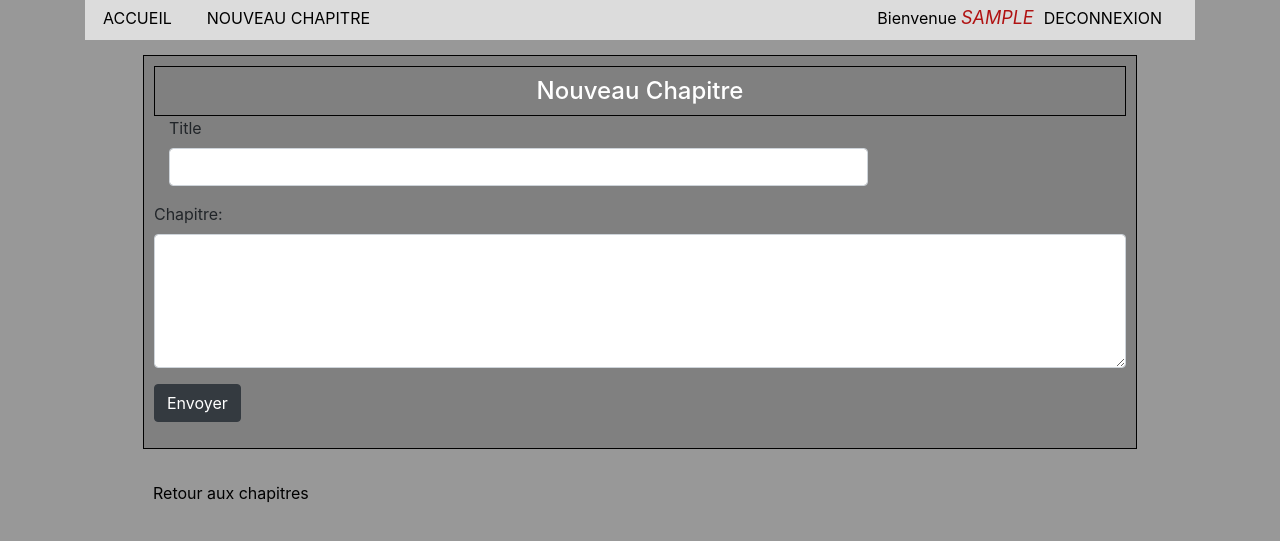
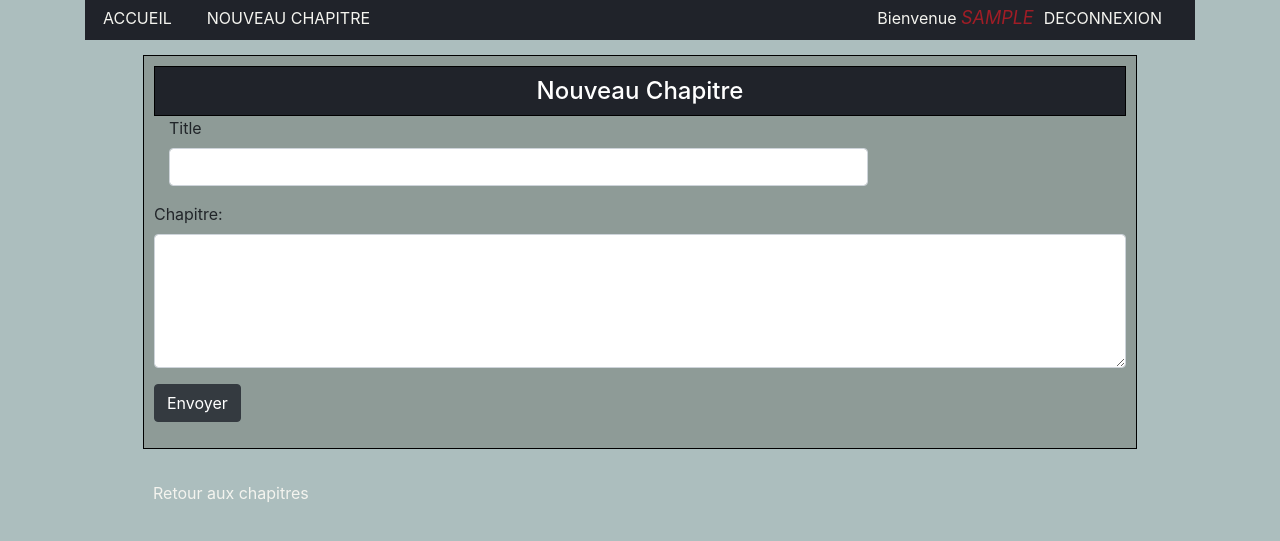
Before and after one commit to testkercode/projetBlog, a PHP site: template view/postChapterView.php in a window 1280 px wide. Shown: the top 541 px of the page. Run offline with PHP 8.4, Linux system fonts and the light colour scheme; the template is opened without the code that fills it, so the values that code supplies are empty; the visitor is signed in with stand-in values (Sample User, id 1); some libraries are stand-ins or nearby versions.

Commit message:
css mis a jour

```diff
--- a/assets/css/style.css
+++ b/assets/css/style.css
@@ -1,10 +1,11 @@
 body{
-    background-color:rgb(152, 152, 152);
+    background-color:#acbebe;
 }
 
 h1,h2, h3
 {
     text-align:center;
+    background-color: #acbebe;
 }
 h3
 {
@@ -16,7 +17,7 @@ h3
 }
 .news p
 {
-    background-color :#ffffff;
+    background-color :#f4f4ef;
     padding: 5%;
 }
 .news
@@ -25,26 +26,26 @@ h3
     margin:auto;
 }
 .news form{
-    background-color:#808080;
+    background-color:#8e9b97;
     margin-bottom:2em;
     padding:1%;
     border: 1px solid black;
 
 }
 .news h2{
-    background-color:#808080;
+    background-color:#acbebe;
     padding:1%;
     border: 1px solid black;
 }
 
 .news h3 {
-    background-color:#808080;
+    background-color:#20232a;
     padding:1%;
     border: 1px solid black;
 }
 #nav{
-    background-color:gainsboro;
-    color: black;
+    background-color:#20232a;
+    color: #f4f4ef;
     height: 40px;
     line-height: 20px;
     margin-bottom: 15px;
@@ -52,7 +53,7 @@ h3
 
 }
 #hnav{
-    color: rgb(0, 0, 0);
+    color: #f4f4ef;;
 }
 #nav ul{
     list-style: none;
@@ -61,18 +62,18 @@ h3
 #user{
     font-size: 18px;
     text-transform: uppercase;
-    color: rgb(176, 18, 18);
+    color: #a01d26;
 }
 a
 {
     text-decoration: none;
-    color: rgb(0, 0, 0);
+    color: #f4f4ef;
     margin-right: 25px;
     margin-left: 10px;
 }
 a:hover{
     text-decoration: none;
-    color: rgb(91, 85, 176);
+    color: #a01d26;
 }
 #pError{
     text-align: center;
@@ -87,7 +88,7 @@ a:hover{
 }
 #delete{
     font-size:16px;
-    background-color: red;
+    background-color: #a01d26;
     padding: 3px;
     border-radius: 10px;
 
@@ -116,7 +117,7 @@ a:hover{
     background-color:#808080;
 }
 #co, #reg{
-    background-color: brown;
+    background-color: #a01d26;
     padding: 5px;
     border-radius: 6px;
     font-size: 14px;
@@ -133,6 +134,7 @@ a:hover{
 .scroll {
 
     background-color: gainsboro ;
+    color: #a01d26;
     padding: 5px;
     border-radius: 25px;
 
```
Also changed, not shown: view/listChapterView.php (+10 -4 lines).
